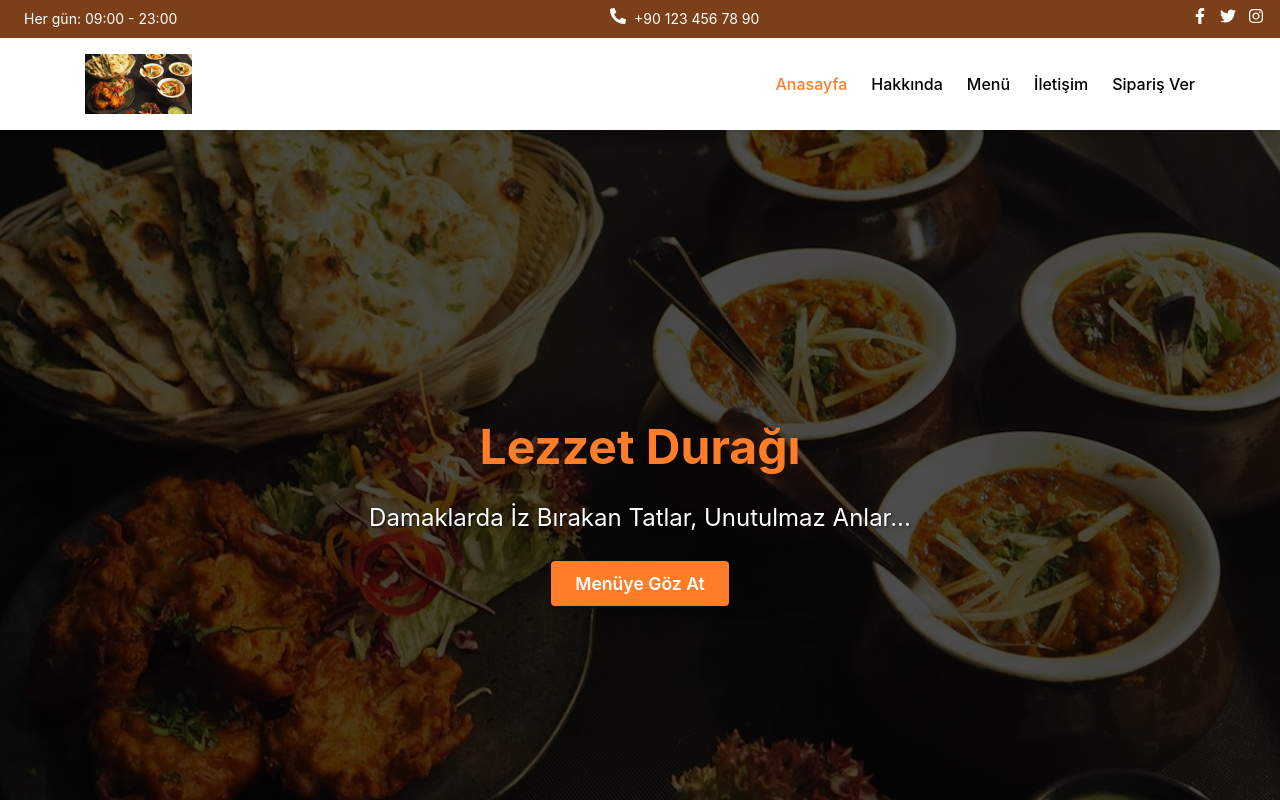
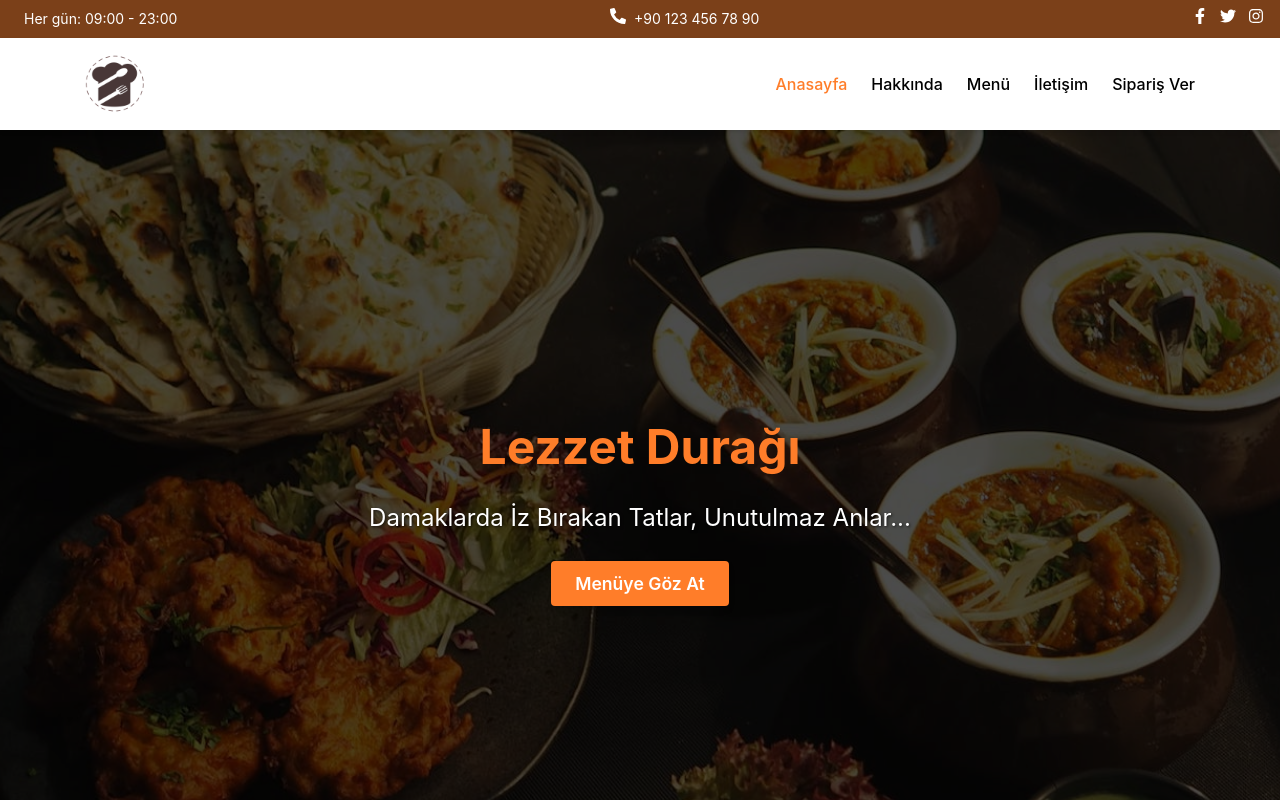
Before and after one commit to riavenn/restaurant-web, a Next.js app: page / in a window 1280 px wide. Shown: the top 800 px of the page. Built offline with nearby package versions, Linux system fonts and the light colour scheme.

Commit message:
navbar logo changed

```diff
--- a/src/components/Navbar.js
+++ b/src/components/Navbar.js
@@ -34,7 +34,7 @@ export default function Navbar() {
         <div className={styles.logoContainer}>
           <Link href="/">
             <Image
-              src="/restaurant-background.jpg"
+              src="/logo.png"
               alt="Restoran Logosu"
               width={140}
               height={45}
```
Also changed, not shown: public/logo.png (renamed from public/logo-placeholder.png).
